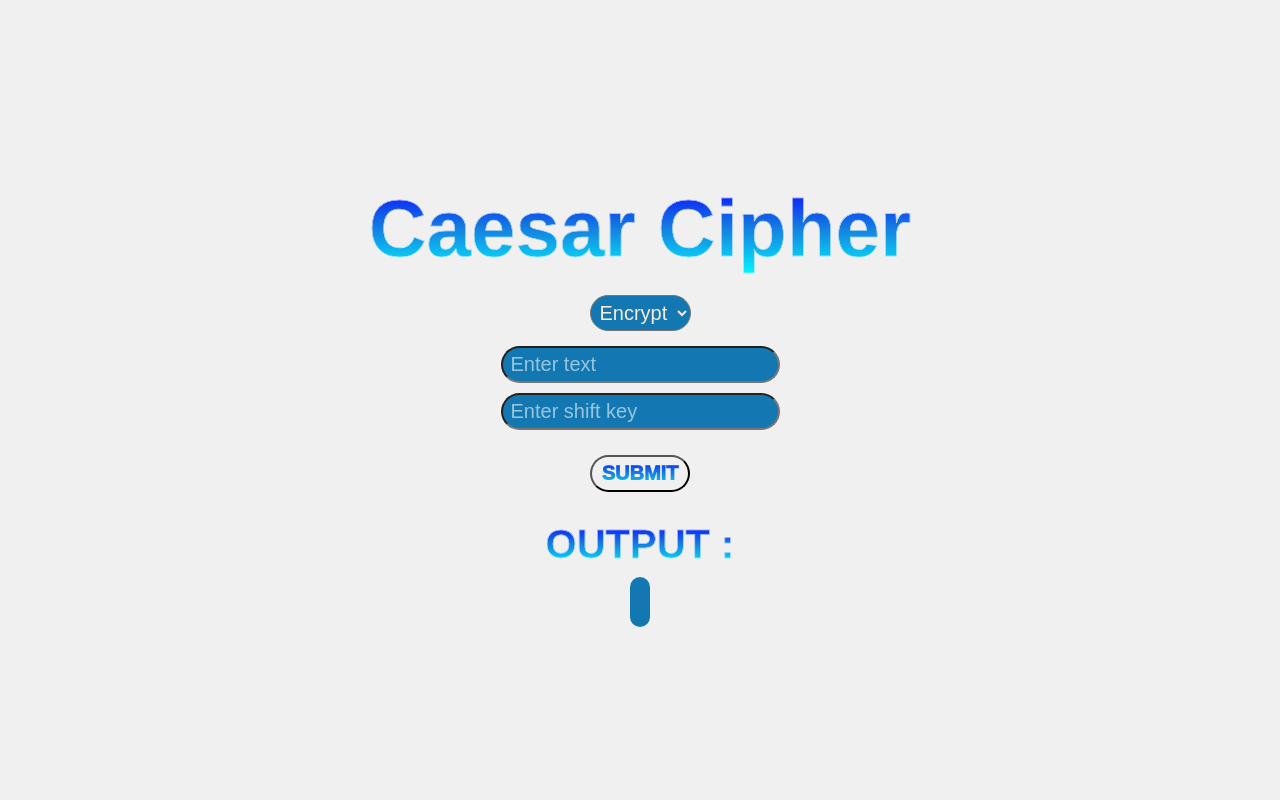
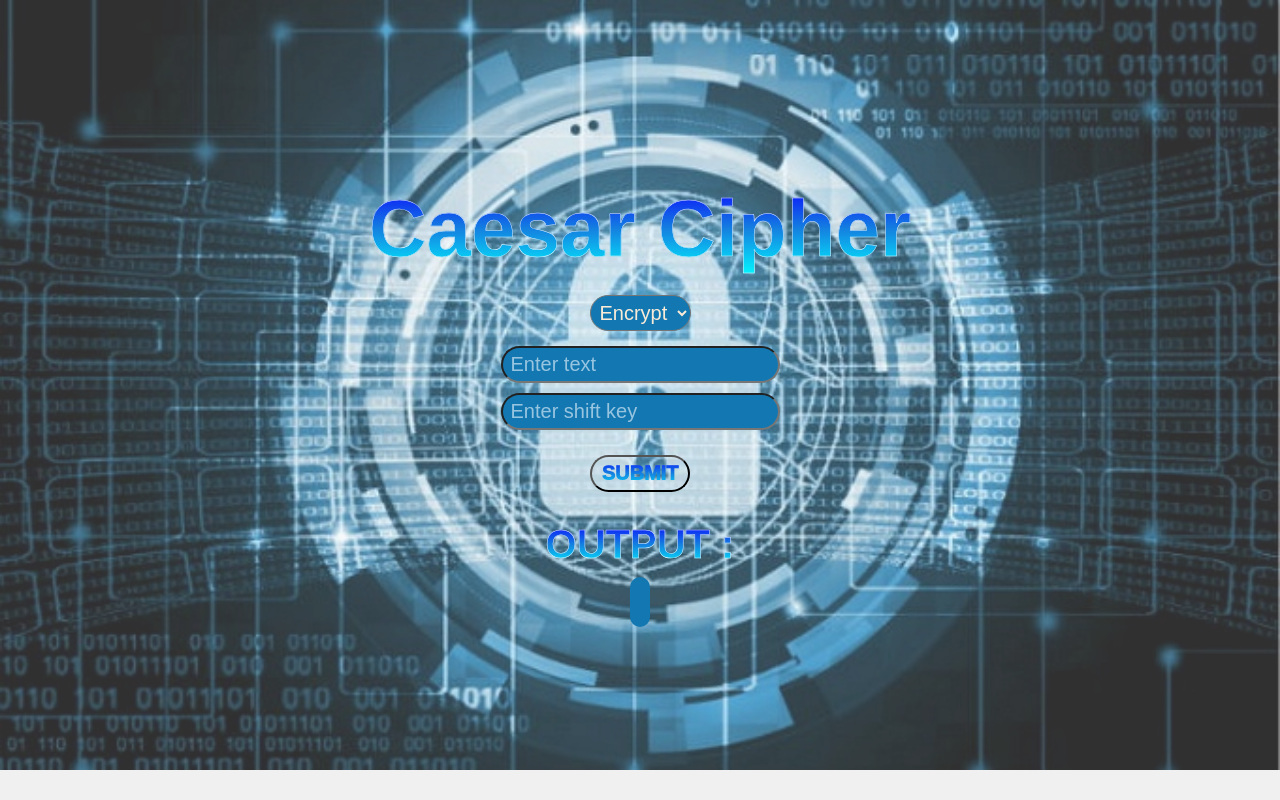
Before and after one commit to PrastaX/KodeRahasia, a plain HTML site: page index.html in a window 1280 px wide. Drawn offline with Linux system fonts and the light colour scheme.

Commit message:
Update index.html

```diff
--- a/index.html
+++ b/index.html
@@ -8,7 +8,7 @@
 </head>
 <body>
     <div class="container">
-        <img src="assets/img/background.jpg" alt="" class="background">
+        <img src="background.jpg" alt="" class="background">
         <h1>Caesar Cipher</h1>
         <select id="method">
             <option value="encrypt">Encrypt</option>
```
